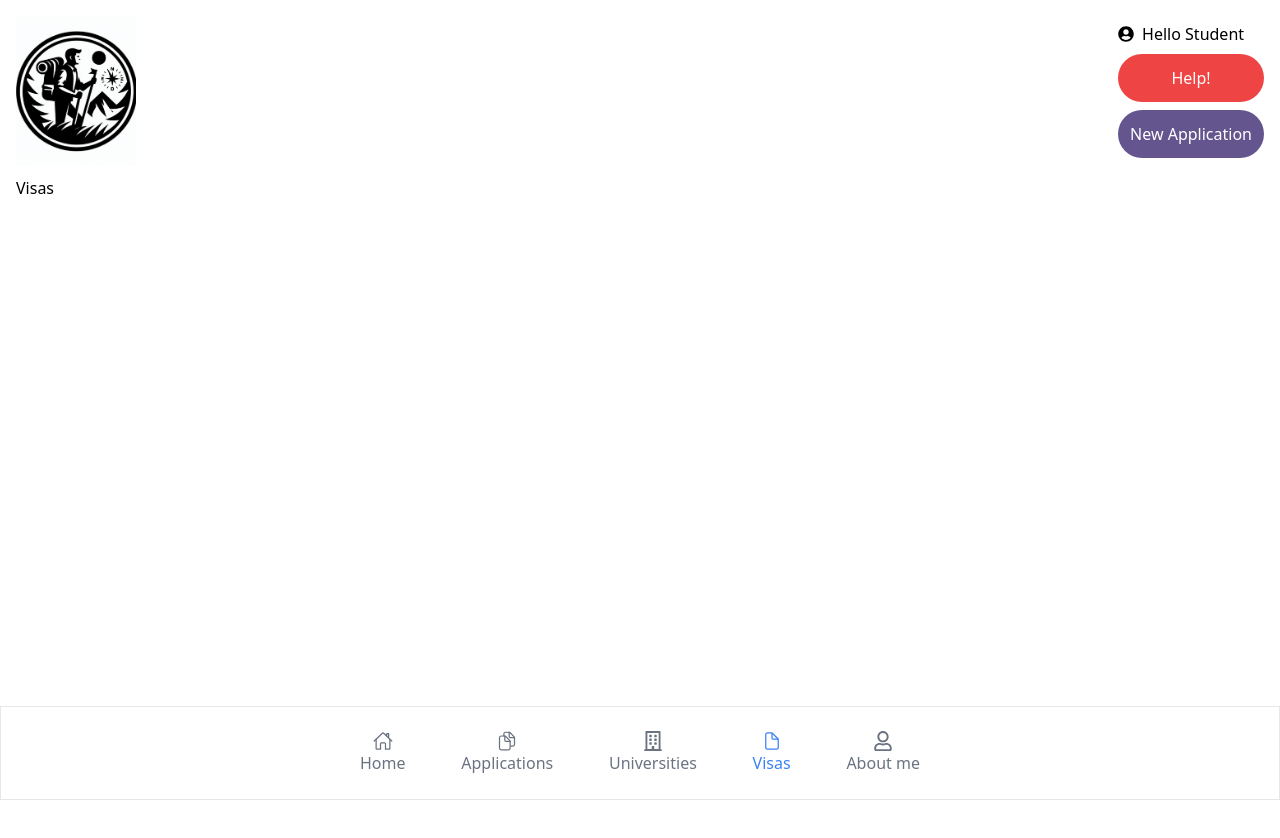
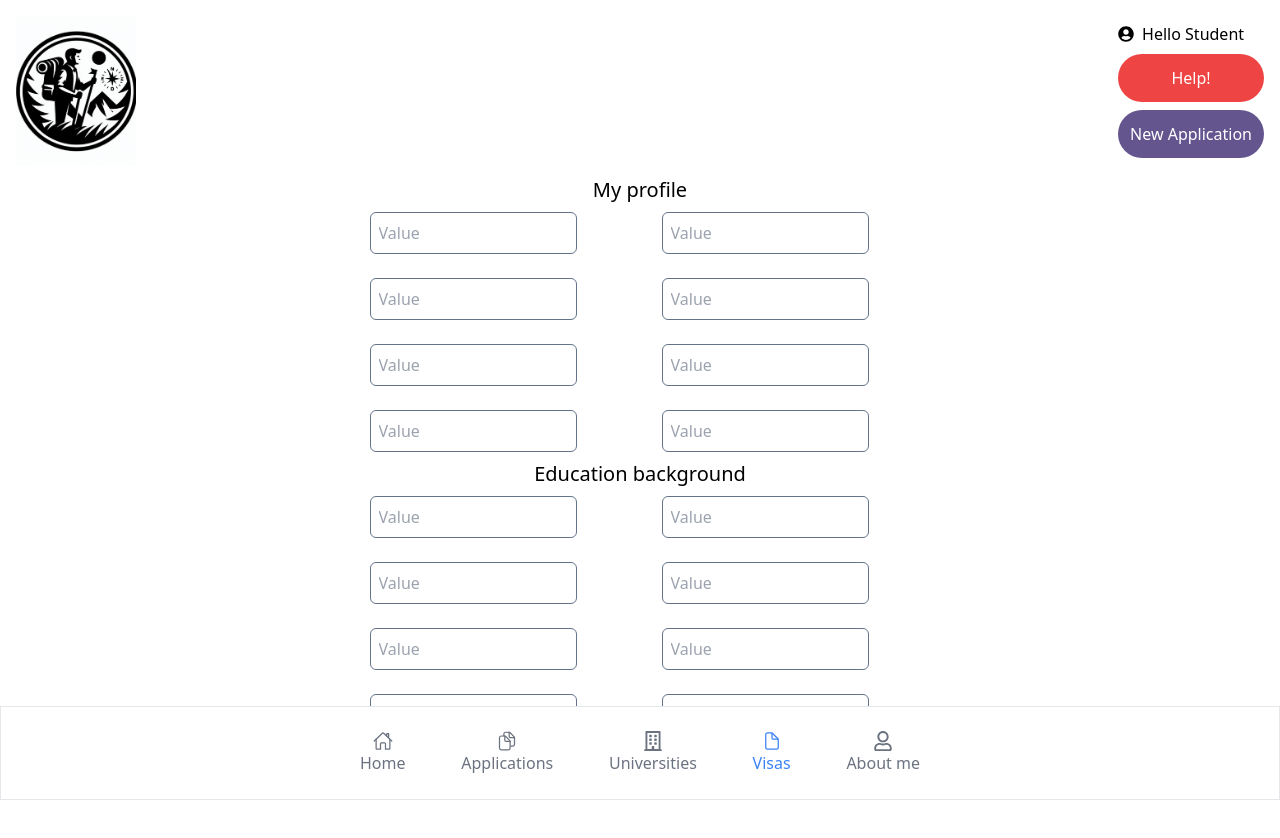
Before and after one commit to ChrisMungiria/univapplyweb, a Next.js app: page /home/visas in a window 1280 px wide. Before the commit the page ends 800 px from the top, so only its background shows below. Built offline with nearby package versions, Linux system fonts and the light colour scheme.

Commit message:
feat: visas

```diff
--- a/app/home/visas/page.tsx
+++ b/app/home/visas/page.tsx
@@ -1,7 +1,11 @@
-import React from "react";
+import VisaInputs from "@/components/visas/visa-inputs";
 
 const Visas = () => {
-  return <div>Visas</div>;
+  return (
+    <div>
+      <VisaInputs />
+    </div>
+  );
 };
 
 export default Visas;
--- /dev/null
+++ b/components/visas/visa-inputs.tsx
@@ -0,0 +1,38 @@
+const inputs = [
+  {
+    title: "My profile",
+    count: 8,
+  },
+  {
+    title: "Education background",
+    count: 8,
+  },
+];
+
+const VisaInputs = () => {
+  return (
+    <div className="mx-auto w-11/12 max-w-xl pb-20">
+      {inputs.map((input, index) => {
+        return (
+          <div key={index}>
+            <h1 className="text-center text-xl">{input.title}</h1>
+            <div className="grid grid-cols-2 place-items-center gap-2 ">
+              {Array.from({ length: input.count }).map((_, i) => (
+                <div key={i} className="col-span-1 p-2">
+                  <input
+                    key={i}
+                    type="text"
+                    placeholder="Value"
+                    className="border p-2 w-5/6 border-slate-500 rounded-md focus:outline-none"
+                  />
+                </div>
+              ))}
+            </div>
+          </div>
+        );
+      })}
+    </div>
+  );
+};
+
+export default VisaInputs;
```
